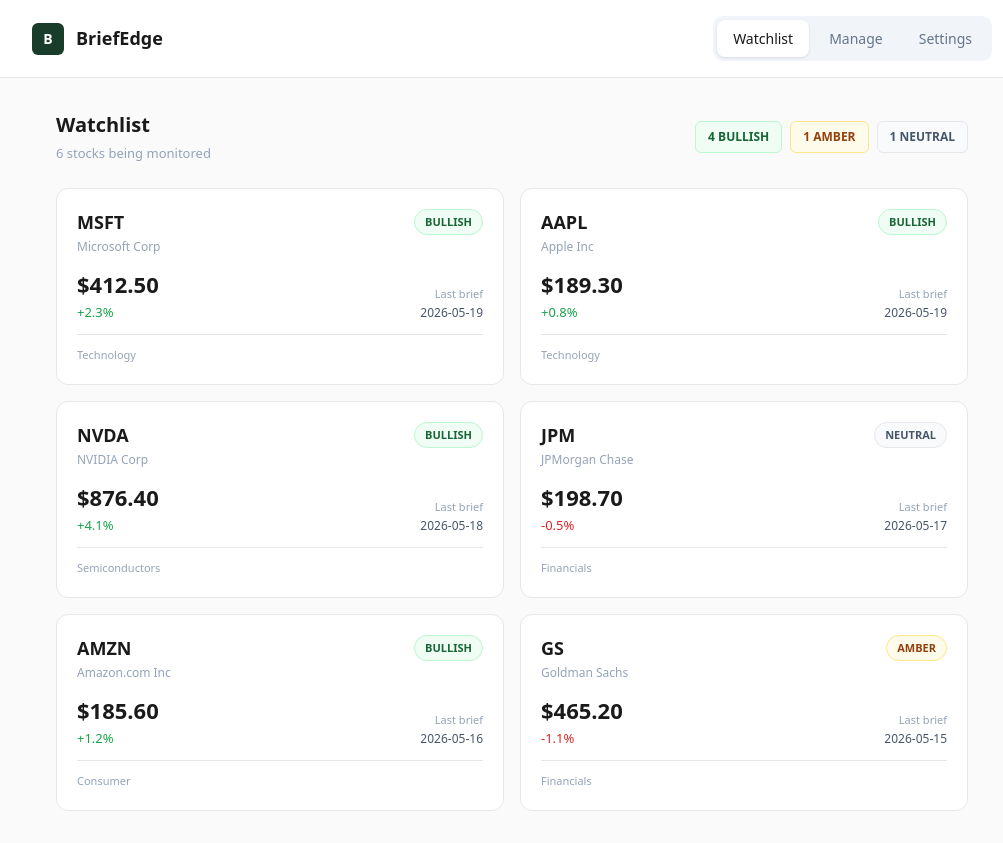
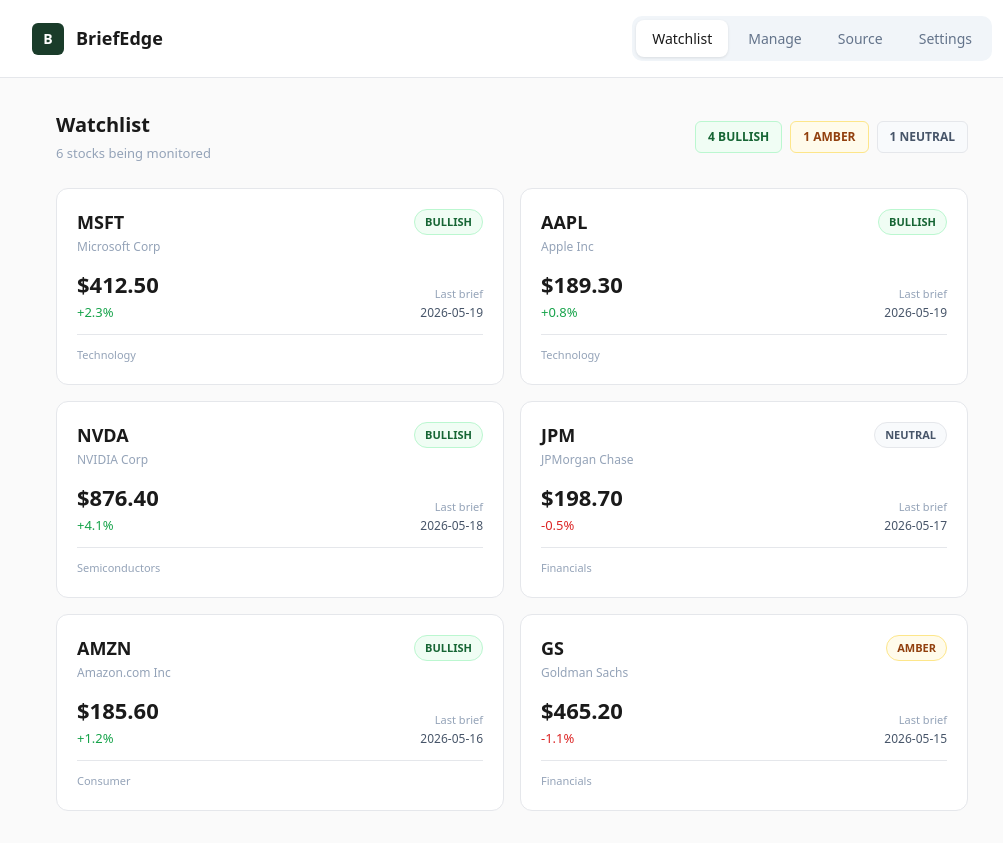
Before and after one commit to DigitalCoa-ch/ai-native-team-17, a Next.js app: page /dashboard in a window 1280 px wide. Shown: the whole page, without its empty margins (128-1131 px from the left). Built offline with nearby package versions, Linux system fonts and the light colour scheme.

Commit message:
Add Source tab to dashboard linking to Microsoft SEC filings

```diff
--- a/src/app/dashboard/page.tsx
+++ b/src/app/dashboard/page.tsx
@@ -204,7 +204,7 @@
 }
 
 export default function DashboardPage() {
-  const [tab, setTab] = useState<'watchlist' | 'manage' | 'settings'>('watchlist');
+  const [tab, setTab] = useState<'watchlist' | 'manage' | 'source' | 'settings'>('watchlist');
   const [watchlist, setWatchlist] = useState(INITIAL_WATCHLIST);
   const [userSettings, setUserSettings] = useState({ name: 'Alex Morgan', dob: '1990-03-15', email: 'alex@alphafund.com', dataSources: 'sec', alertFrequency: 'daily' });
   const router = useRouter();
@@ -214,6 +214,7 @@
   const tabs = [
     { key: 'watchlist', label: 'Watchlist' },
     { key: 'manage', label: 'Manage' },
+    { key: 'source', label: 'Source' },
     { key: 'settings', label: 'Settings' },
   ] as const;
 
@@ -243,6 +244,21 @@
       <div style={{ maxWidth: 960, margin: '0 auto', padding: '32px 24px' }}>
         {tab === 'watchlist' && <WatchlistTab watchlist={watchlist} onTickerClick={handleTickerClick} />}
         {tab === 'manage' && <ManageTab watchlist={watchlist} setWatchlist={setWatchlist} />}
+        {tab === 'source' && (
+          <div style={{ backgroundColor: '#FFFFFF', borderRadius: 12, border: '1px solid #E5E7EB', padding: 32 }}>
+            <p style={{ fontSize: 20, fontWeight: 700, color: '#1A1A1A', marginBottom: 4 }}>Data Sources</p>
+            <p style={{ fontSize: 13, color: '#94A3B8', marginBottom: 24 }}>Connect additional filing sources and feeds</p>
+            <a
+              href="https://www.microsoft.com/en-us/investor/sec-filings"
+              target="_blank"
+              rel="noopener noreferrer"
+              style={{ display: 'inline-flex', alignItems: 'center', gap: 8, padding: '12px 20px', backgroundColor: '#1A3C2A', color: '#FFFFFF', borderRadius: 8, fontSize: 14, fontWeight: 500, textDecoration: 'none', cursor: 'pointer' }}
+            >
+              <svg width="16" height="16" viewBox="0 0 24 24" fill="none" stroke="currentColor" strokeWidth="2" strokeLinecap="round" strokeLinejoin="round"><path d="M14 2H6a2 2 0 0 0-2 2v16a2 2 0 0 0 2 2h12a2 2 0 0 0 2-2V8z"/><polyline points="14 2 14 8 20 8"/><line x1="16" y1="13" x2="8" y2="13"/><line x1="16" y1="17" x2="8" y2="17"/><polyline points="10 9 9 9 8 9"/></svg>
+              View SEC Filings
+            </a>
+          </div>
+        )}
         {tab === 'settings' && <SettingsTab userSettings={userSettings} setUserSettings={setUserSettings} />}
       </div>
     </main>
```
